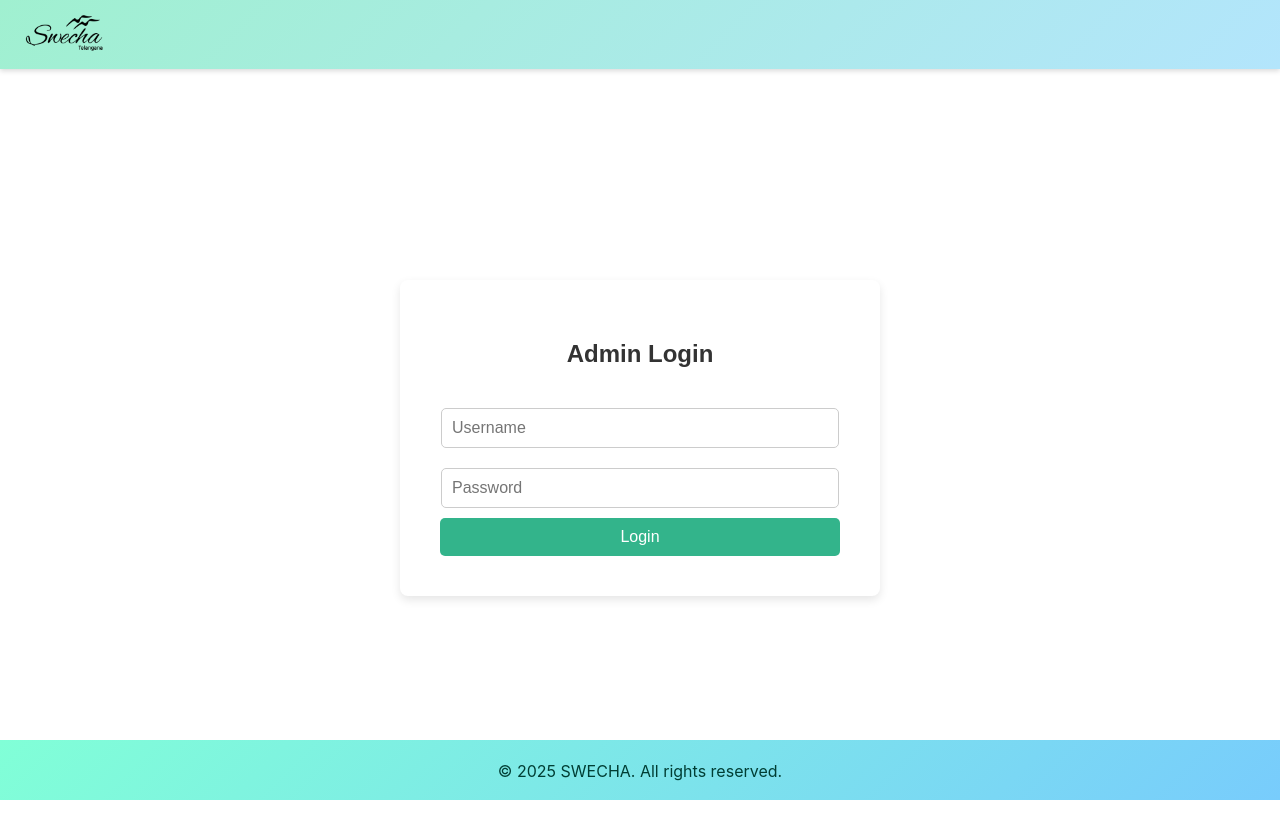
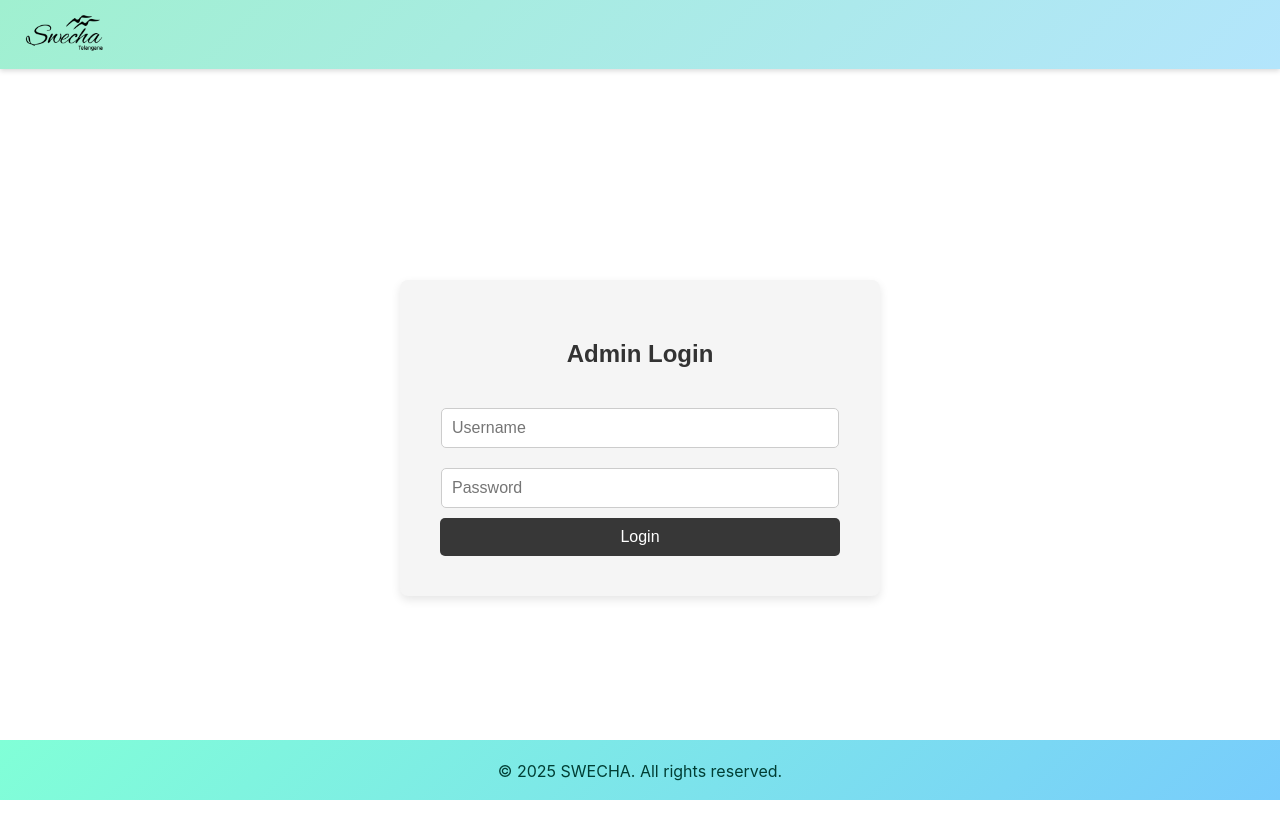
Before and after one commit to nikki-nooka/DUALITY-AI-DRONE-CHALLENGE, a React (Create React App) app in the folder frontend/: page /admin-login in a window 1280 px wide. Shown: the top 838 px of the page. Built offline with nearby package versions, Linux system fonts and the light colour scheme.

Commit message:
Changing the css

```diff
--- a/frontend/src/Styles/Login.css
+++ b/frontend/src/Styles/Login.css
@@ -1,5 +1,5 @@
 .login-container {
-  background-color: #fff;
+  background-color: #f5f5f5;  /* Changed from #fff to #f5f5f5 */
   max-width: 400px;
   margin: 25vh auto;
   padding: 40px;
@@ -24,7 +24,7 @@
 
 .login-button-group button {
   flex: 1;
-  background-color: #33b48b;
+  background-color: #373737;  /* Changed from #33b48b to #373737 */
   color: #fff;
   border: none;
   padding: 10px;
@@ -35,7 +35,7 @@
 }
 
 .login-button-group button:hover {
-  background-color: #2a9d7a;
+  background-color: #0c0c0c;  /* Changed from #2a9d7a to #0c0c0c */
 }
 
 .login-admin-form input {
@@ -49,7 +49,7 @@
 
 .login-admin-form button {
   width: 100%;
-  background-color: #33b48b;
+  background-color: #373737;  /* Changed from #33b48b to #373737 */
   color: #fff;
   border: none;
   padding: 10px;
@@ -60,7 +60,7 @@
 }
 
 .login-admin-form button:hover {
-  background-color: #2a9d7a;
+  background-color: #0c0c0c;  /* Changed from #2a9d7a to #0c0c0c */
 }
 
 .login-heading {
```
